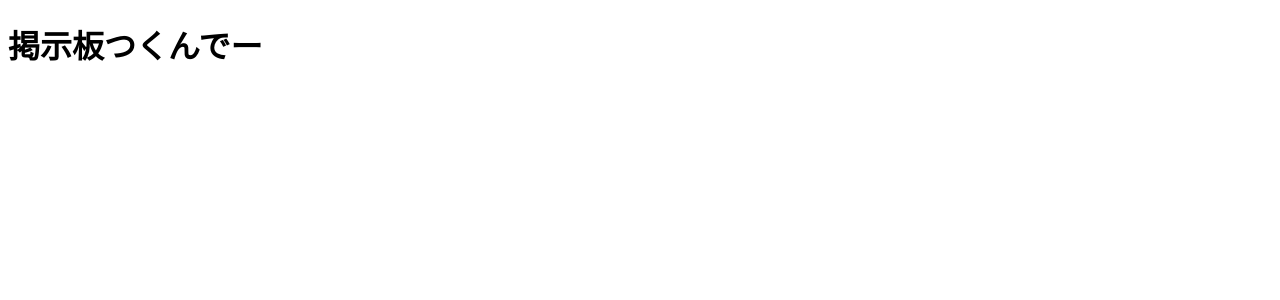
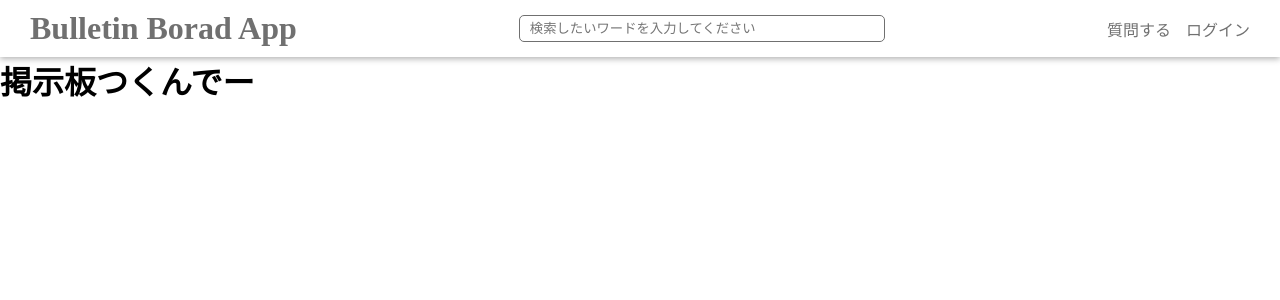
Before and after one commit to 2022-team-bulletin-board/2022-bulletin-board-application, a PHP site: page / in a window 1280 px wide. Shown: the top 300 px of the page. Run offline with PHP 8.4, Linux system fonts and the light colour scheme.

Commit message:
[add]header.php main.cssの追加

```diff
--- a/css/main.css
+++ b/css/main.css
@@ -0,0 +1,66 @@
+@charset 'utf-8';
+
+/* common */
+* {
+  margin: 0;
+  padding: 0;
+  box-sizing: border-box;
+}
+
+:root {
+  --color-white: #fff;
+  --color-balck: #000;
+}
+
+*:is(::before,::after) {
+  box-sizing: border-box;
+}
+
+a {
+  text-decoration: none;
+}
+
+li {
+  list-style: none;
+}
+
+/* header */
+
+.header {
+  width: 100%;
+  padding: 10px 30px;
+  color: #707070;
+  box-shadow: 0 2px 6px 0 rgba(0,0,0,0.3);
+}
+
+.header-wrapper {
+  display: flex;
+  align-items: center;
+  justify-content: space-between;
+}
+
+.header-wrapper h1 {
+  text-transform: capitalize;
+}
+
+.search-box {
+  display: block;
+  width: 30%;
+  padding: 5px 10px;
+  border-radius: 5px;
+  outline: none;
+  border: 1px solid #707070;
+}
+
+.links-box {
+  display: flex;
+}
+
+.header-link {
+  margin-right: 15px;
+  color: #707070;
+}
+
+.header-link:last-of-type {
+  margin-right: 0;
+}
--- /dev/null
+++ b/header.php
@@ -0,0 +1,10 @@
+<header class="header">
+  <div class="header-wrapper">
+    <h1>bulletin borad app</h1>
+    <input class="search-box" type="search" name="search-word" placeholder="検索したいワードを入力してください">
+    <div class="links-box">
+      <a href="#" class="header-link">質問する</a>
+      <a href="#" class="header-link">ログイン</a>
+    </div>
+  </div>
+</header>
--- a/index.php
+++ b/index.php
@@ -1,12 +1,14 @@
 <!DOCTYPE html>
-<html lang="en">
+<html lang="ja">
 <head>
     <meta charset="UTF-8">
     <meta http-equiv="X-UA-Compatible" content="IE=edge">
     <meta name="viewport" content="width=device-width, initial-scale=1.0">
+    <link rel="stylesheet" href="./css/main.css">
     <title>morijyobi</title>
 </head>
 <body>
+    <?php include 'header.php';?>
     <h1>掲示板つくんでー</h1>
 </body>
 </html>
```
